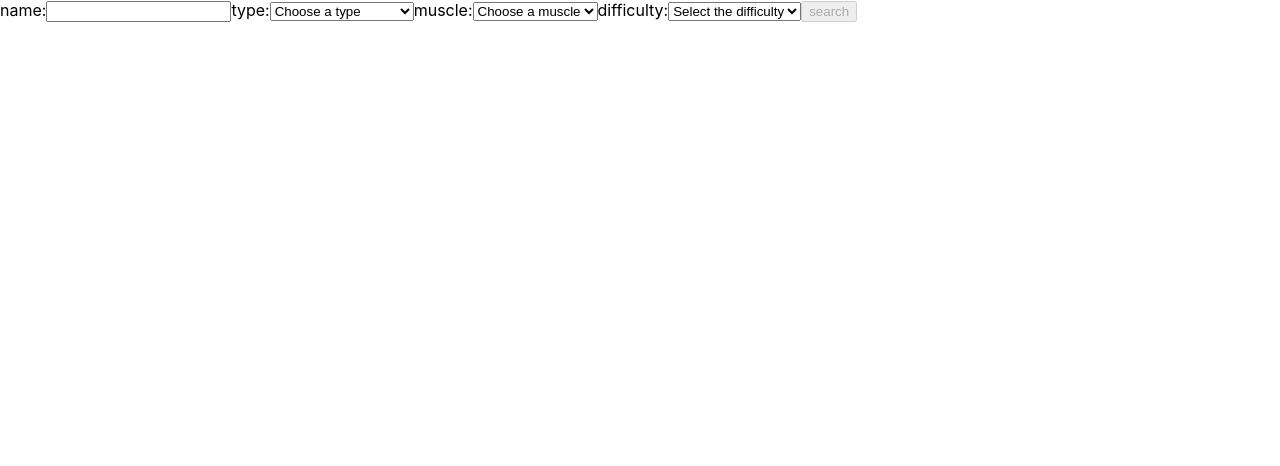
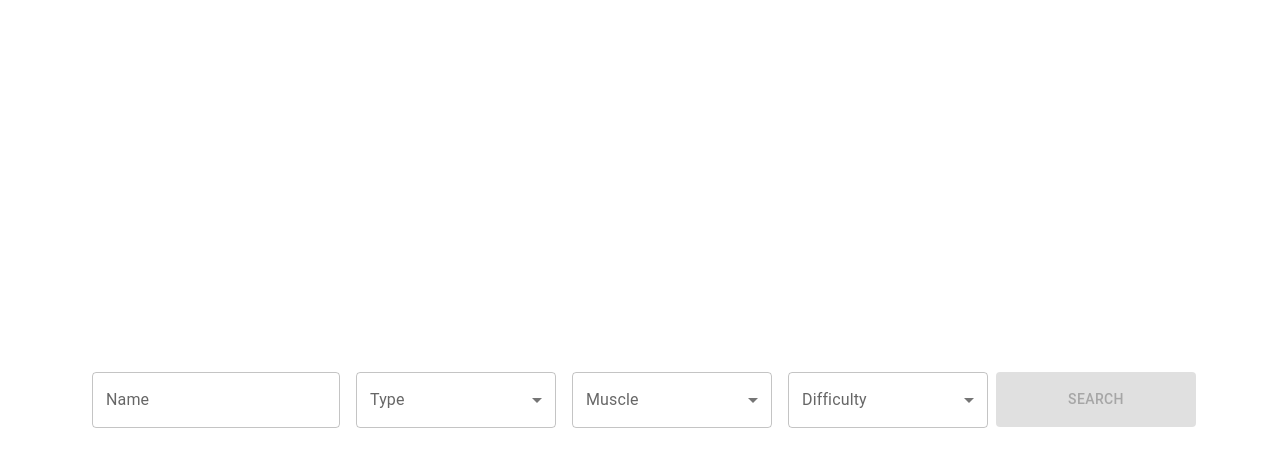
Before and after one commit to kozakevich13/task, a React (Create React App) app: page / in a window 1280 px wide. Shown: the top 466 px of the page. Built offline with nearby package versions, Linux system fonts and the light colour scheme.

Commit message:
add material ui to ExerciseSearchForm

```diff
--- a/package.json
+++ b/package.json
@@ -3,6 +3,10 @@
   "version": "0.1.0",
   "private": true,
   "dependencies": {
+    "@emotion/react": "^11.11.1",
+    "@emotion/styled": "^11.11.0",
+    "@mui/icons-material": "^5.14.7",
+    "@mui/material": "^5.14.7",
     "@reduxjs/toolkit": "^1.9.5",
     "@testing-library/jest-dom": "^5.17.0",
     "@testing-library/react": "^13.4.0",
--- a/src/components/ExerciseSearchForm.jsx
+++ b/src/components/ExerciseSearchForm.jsx
@@ -4,6 +4,13 @@ import { useNavigate } from "react-router-dom";
 import { setExerciseResults } from "../redux/actions";
 import { useDispatch } from "react-redux";
 import { API_KEY } from "../apiConfig";
+import TextField from "@mui/material/TextField";
+import FormControl from "@mui/material/FormControl";
+import Select from "@mui/material/Select";
+import MenuItem from "@mui/material/MenuItem";
+import Button from "@mui/material/Button";
+import Box from "@mui/material/Box";
+import InputLabel from "@mui/material/InputLabel";
 
 const ExerciseSearchForm = () => {
   const [formData, setFormData] = useState({
@@ -88,53 +95,82 @@ const ExerciseSearchForm = () => {
   const isFormEmpty = Object.values(formData).every((val) => val === "");
 
   return (
-    <div>
-      <label>name:</label>
-      <input
+    <Box
+      display="flex"
+      justifyContent="center"
+      alignItems="center"
+      minHeight="100vh"
+    >
+      <form>
+        <TextField
+          label="Name"
           type="text"
           name="name"
           value={formData.name}
           onChange={handleInputChange}
+          sx={{ minWidth: 200, m: 1 }}
         />
 
-      <label>type:</label>
-      <select name="type" value={formData.type} onChange={handleInputChange}>
+        <FormControl sx={{ minWidth: 200, m: 1 }}>
+          <InputLabel id="type-label">Type</InputLabel>
+          <Select
+            labelId="type-label"
+            label="Type"
+            name="type"
+            value={formData.type}
+            onChange={handleInputChange}
+          >
             {Object.entries(typeOptions).map(([key, value]) => (
-          <option key={key} value={key}>
+              <MenuItem key={key} value={key}>
                 {value}
-          </option>
+              </MenuItem>
             ))}
-      </select>
+          </Select>
+        </FormControl>
 
-      <label>muscle:</label>
-      <select
+        <FormControl sx={{ minWidth: 200, m: 1 }}>
+          <InputLabel id="muscle-label">Muscle</InputLabel>
+          <Select
+            labelId="muscle-label"
+            label="Muscle"
             name="muscle"
             value={formData.muscle}
             onChange={handleInputChange}
           >
             {Object.entries(muscleOptions).map(([key, value]) => (
-          <option key={key} value={key}>
+              <MenuItem key={key} value={key}>
                 {value}
-          </option>
+              </MenuItem>
             ))}
-      </select>
+          </Select>
+        </FormControl>
 
-      <label>difficulty:</label>
-      <select
+        <FormControl sx={{ minWidth: 200, m: 1 }}>
+          <InputLabel id="difficulty-label">Difficulty</InputLabel>
+          <Select
+            labelId="difficulty-label"
+            label="Difficulty"
             name="difficulty"
             value={formData.difficulty}
             onChange={handleInputChange}
           >
-        <option value="">Select the difficulty</option>
-        <option value="beginner">beginner</option>
-        <option value="intermediate">intermediate</option>
-        <option value="expert">expert</option>
-      </select>
+            <MenuItem value="">Select the difficulty</MenuItem>
+            <MenuItem value="beginner">beginner</MenuItem>
+            <MenuItem value="intermediate">intermediate</MenuItem>
+            <MenuItem value="expert">expert</MenuItem>
+          </Select>
+        </FormControl>
 
-      <button onClick={handleSearch} disabled={isFormEmpty}>
-        search
-      </button>
-    </div>
+        <Button
+          variant="contained"
+          sx={{ minWidth: 200, minHeight: 55, mt: 1 }}
+          onClick={handleSearch}
+          disabled={isFormEmpty}
+        >
+          Search
+        </Button>
+      </form>
+    </Box>
   );
 };
 
```
Also changed, not shown: 1 other file (tests, documents, lock files or other folders). Lines whose indentation alone changed are shown as unchanged.
